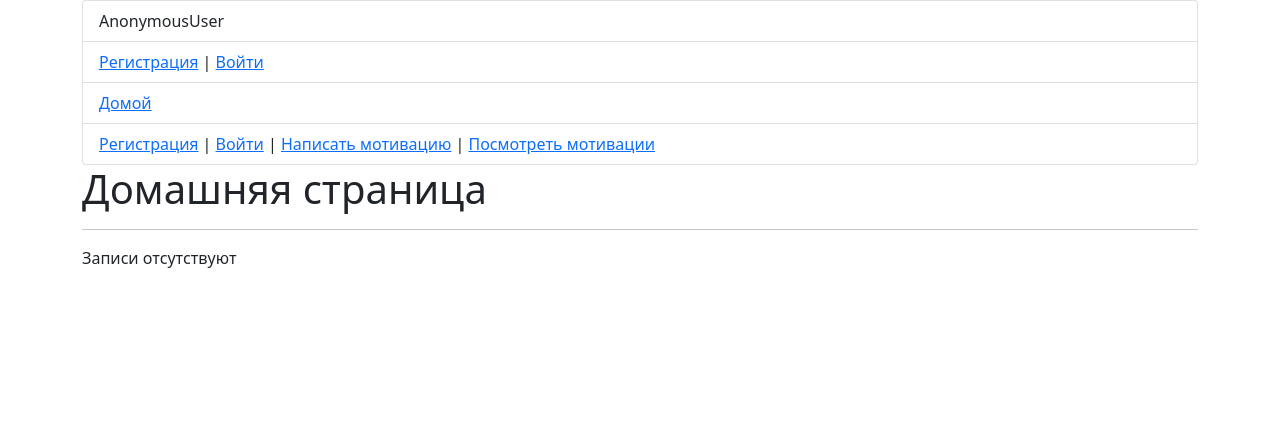
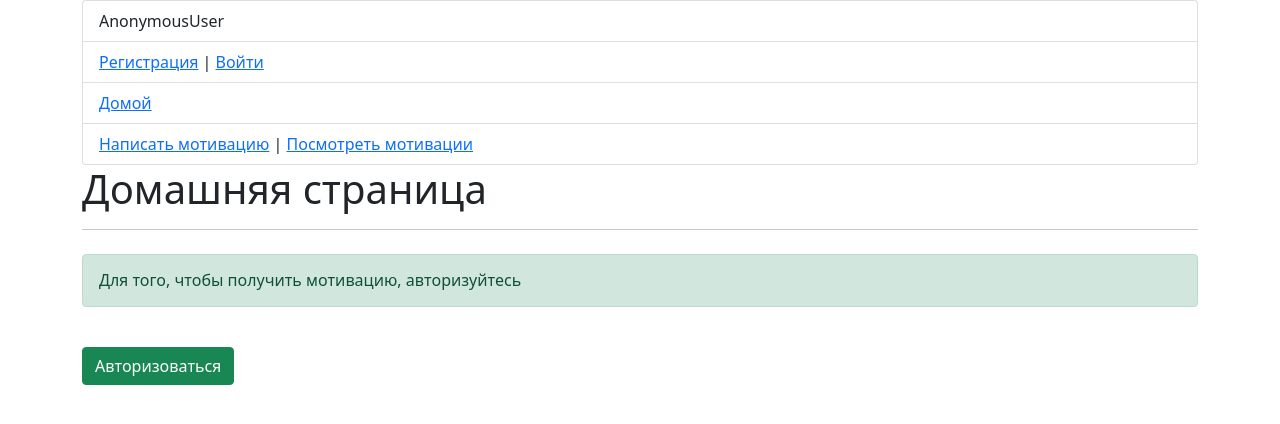
Before and after one commit to Bahch1k/Motivator_users, a Django app: page / in a window 1280 px wide. Shown: the top 424 px of the page. Run offline with Django 4.2, Linux system fonts and the light colour scheme.

Commit message:
add changes to templates

```diff
--- a/motivator/templates/base.html
+++ b/motivator/templates/base.html
@@ -19,17 +19,7 @@
                 <a href={% url 'home' %}>Домой</a>
             </li>
             <li class="list-group-item">
-                {% if user.is_authenticated %}
-                    <li class="list-group-item">
-                        <a href={% url 'logout' %}>Выйти</a>
-                    </li>
-                    <li class="list-group-item">
                         <a href={% url 'motivations' %}>Написать мотивацию</a> | <a href={% url 'main' %}>Посмотреть мотивации</a>
-                    </li>
-                {% else %}
-                    <a href={% url 'register' %}>Регистрация</a> | <a href={% url 'login' %}>Войти</a> | <a href={% url 'motivations' %}>Написать мотивацию</a> | <a href={% url 'main' %}>Посмотреть мотивации</a>
-                {% endif %}
-
             </li>
         </ul>
 
--- a/motivator/templates/home.html
+++ b/motivator/templates/home.html
@@ -4,7 +4,7 @@
    <h1>Домашняя страница</h1>
    <hr>
 
-
+{% if user.is_authenticated %}
    {% if random_motivation %}
       {% for el in random_motivation %}
          <div class='alert alert-warning mt-4'>
@@ -15,6 +15,8 @@
    {% else %}
          <p>Записи отсутствуют</p>
    {% endif %}
-
-
+{% else %}
+   <h6 class='alert alert-success mt-4'>Для того, чтобы получить мотивацию, авторизуйтесь</h6>
+   <a href={% url 'login' %} class='btn btn-success mt-4'>Авторизоваться</a>
+{% endif %}
 {% endblock  %}
--- a/motivator/templates/registration/login.html
+++ b/motivator/templates/registration/login.html
@@ -12,4 +12,5 @@
     {% if form.errors %}
         <p>{{ form.errors.error }}</p>
     {% endif %}
+    <p>Нет аккаунта? <a href={% url 'register' %}>Зарегистрироваться.</a></p>
 {% endblock %}
```
